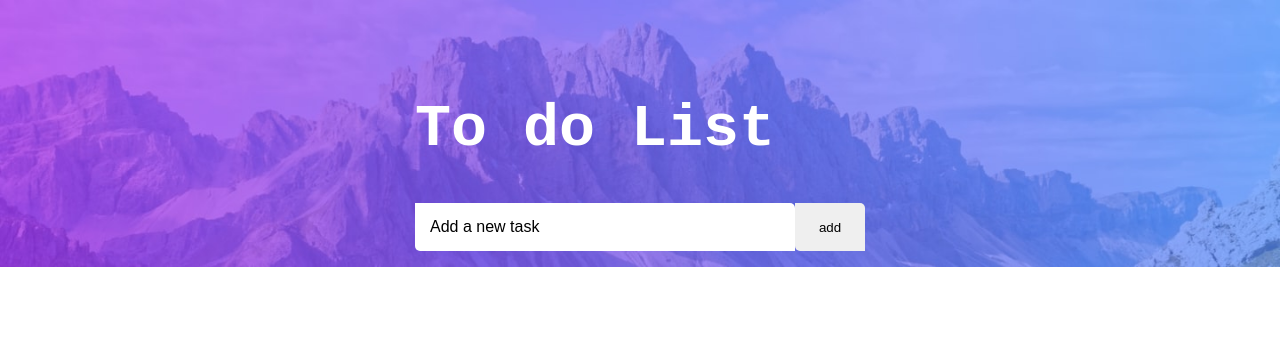
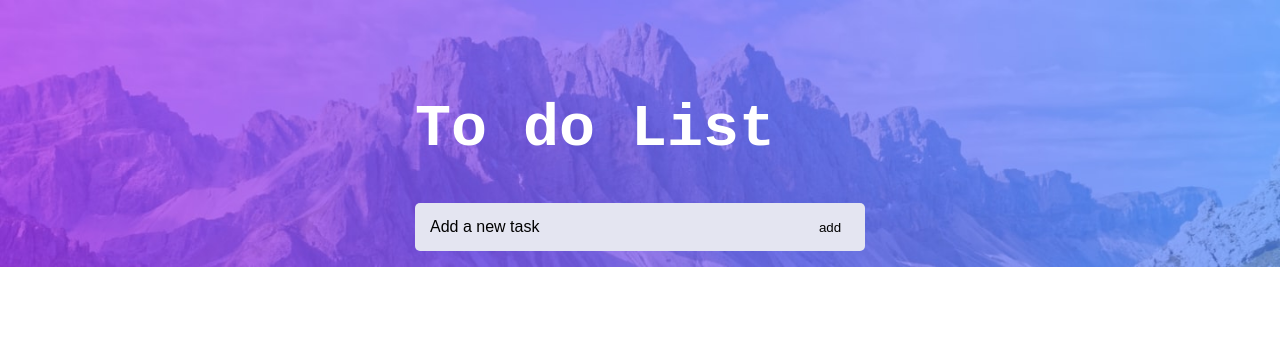
Before and after one commit to LinnykerEros/ToDoList-Front, a website: page index.html in a window 1280 px wide. Drawn offline with nearby package versions, Linux system fonts and the light colour scheme; no server answers.

Commit message:
style input e botao add

```diff
--- a/styles/style1.css
+++ b/styles/style1.css
@@ -31,8 +31,9 @@ h1 {
 #input #addTask {
   width: 350px;
   padding: 15px;
-  border-radius: 0 5px;
+  border-radius: 5px 0px 0px 5px;
   border: 1px none #191819;
+  background: hsl(236, 33%, 92%);
   outline: none;
   font-size: 1rem;
   color: black;
@@ -42,13 +43,14 @@ h1 {
 }
 #input button {
   width: 70px;
-  border-radius: 0px 5px;
+  border-radius: 0px 5px 5px 0;
   border: 1px none #191818;
+  background: hsl(236, 33%, 92%);
   color: black;
   outline: none;
 }
 #input button:hover {
-  background: hsl(236, 33%, 92%);
+  background: #ccc;
   cursor: pointer;
 }
 
```
